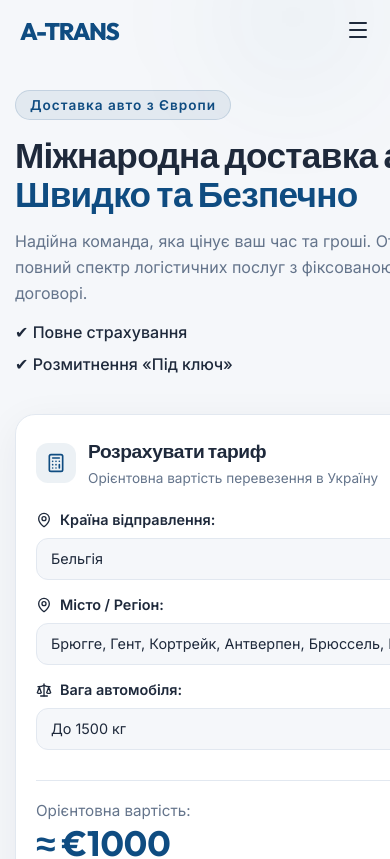
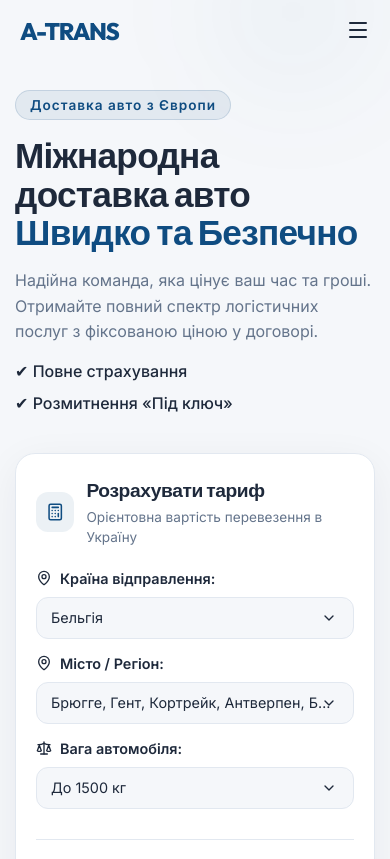
Before and after one commit to vasylniger34-lgtm/atrans, a React (Vite) app: page / in a window 390 px wide. Shown: the top 859 px of the page. Built offline with nearby package versions, Linux system fonts and the light colour scheme.

Commit message:
Fix select width causing horizontal overflow on mobile

```diff
--- a/src/components/HeroCalculator.css
+++ b/src/components/HeroCalculator.css
@@ -138,6 +138,7 @@
 }
 
 select {
+  width: 100%;
   padding: 14px 16px;
   border-radius: 12px;
   border: 1px solid var(--border-color);
--- a/src/index.css
+++ b/src/index.css
@@ -28,11 +28,12 @@
   box-sizing: border-box;
 }
 
-body {
+body, html {
   font-family: var(--font-main);
   background-color: var(--bg-color);
   color: var(--text-color);
   overflow-x: hidden;
+  max-width: 100vw;
   -webkit-font-smoothing: antialiased;
 }
 
```
